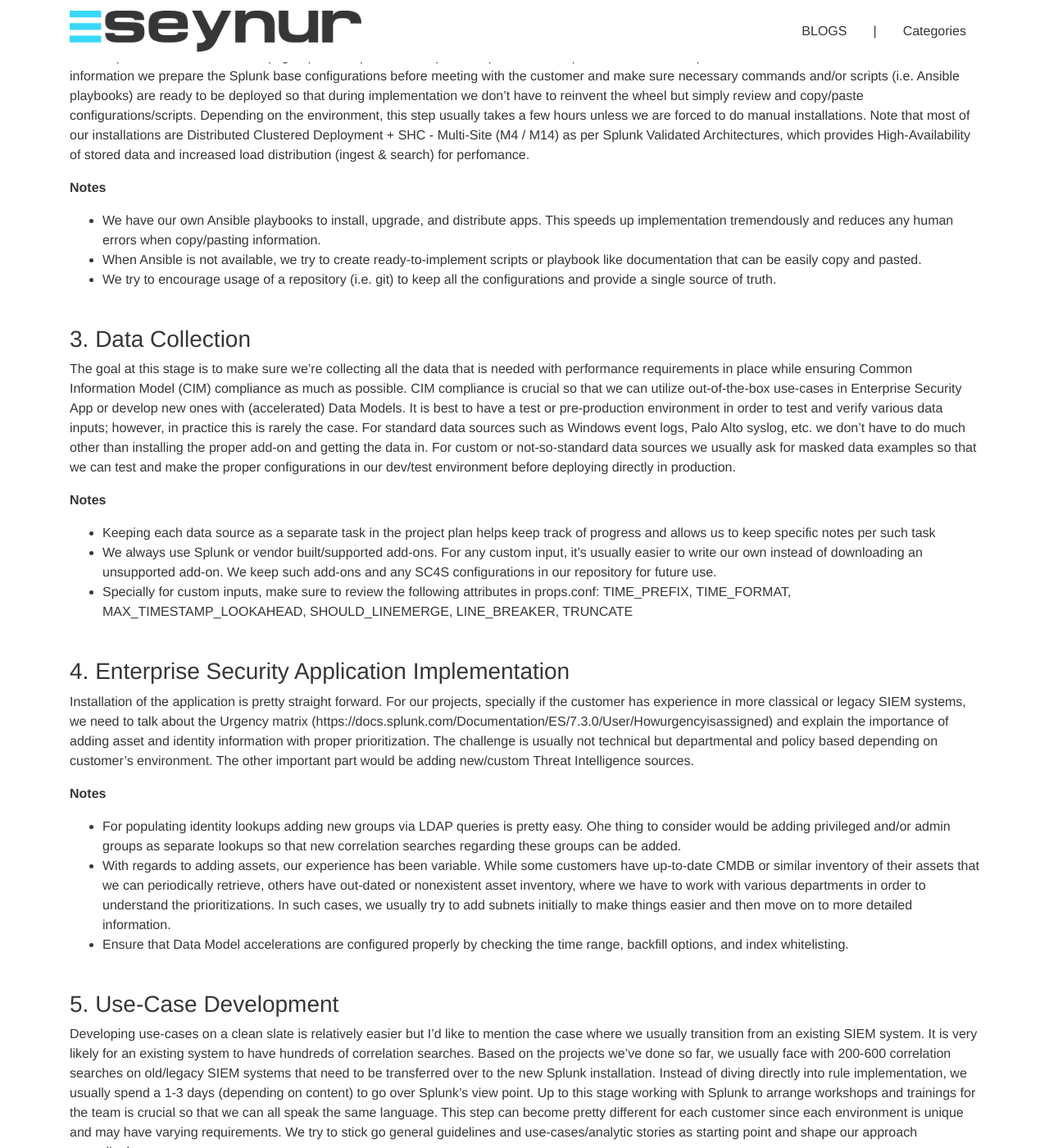
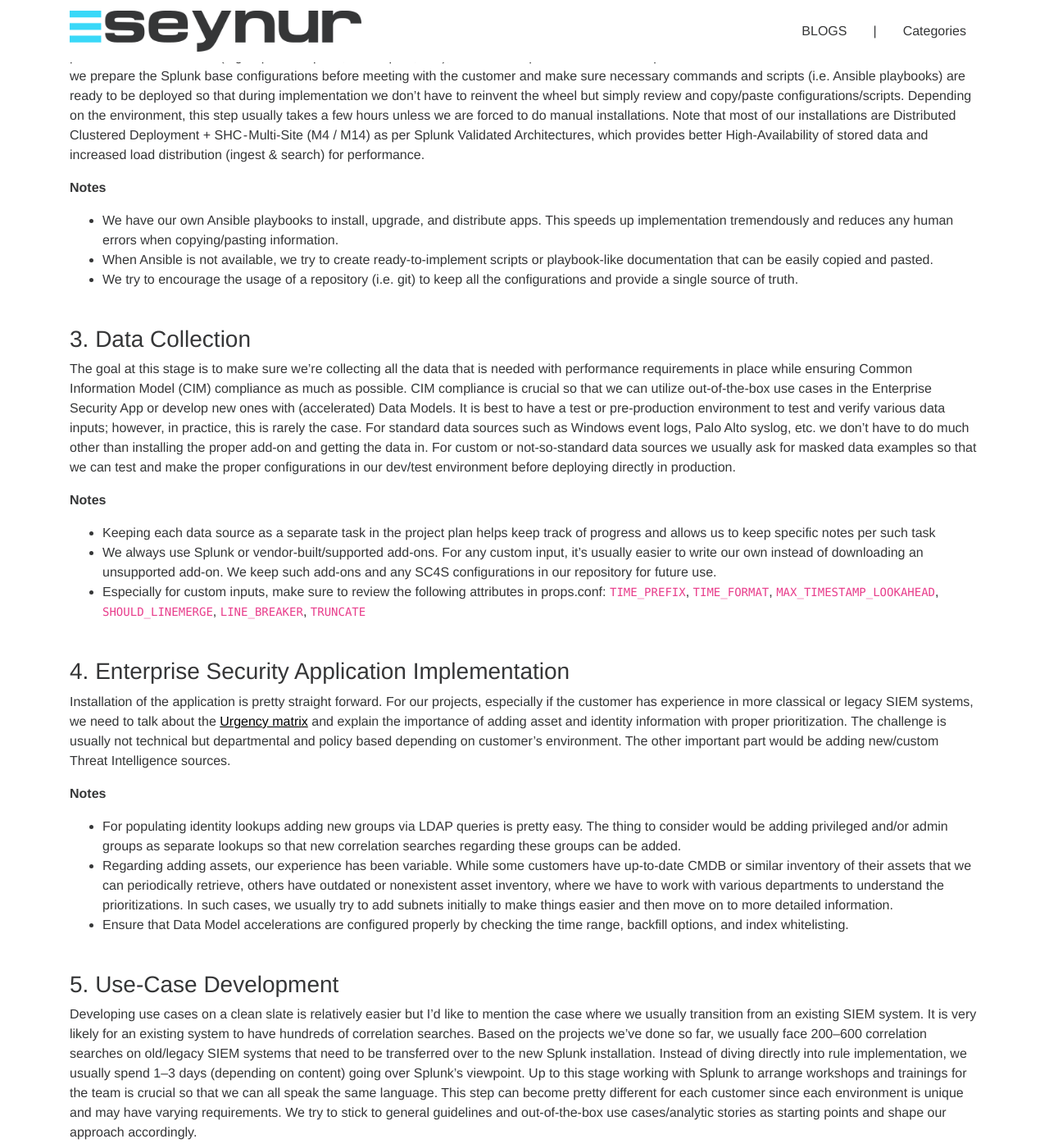
Before and after one commit to seynur/blog, a Jekyll site: the page built from _posts/2024-02-16-navigating-splunk-implementation.md, in a window 1280 px wide and 1400 px high, scrolled down 1723 px. Shown: the whole window at 82% size. Built offline with Jekyll 4.4.1, drawn with Linux system fonts in a browser that asks for light colours; nearby versions of some CDN libraries; some of the changed text lies outside the part shown.

Commit message:
typo and grammar corrections

```diff
--- a/_posts/2024-02-16-navigating-splunk-implementation.md
+++ b/_posts/2024-02-16-navigating-splunk-implementation.md
@@ -12,62 +12,62 @@
 
 # Navigating Splunk Implementation (with Enterprise Security): A Practical Approach
 
-In this post, I'd like to go over a Splunk project implementation (on premises) with regards to security. This is based on our experiences as consultants, where we've helped numerous organizations overcome common challenges and unlock the power of Splunk for enhanced security insights and streamlined operations. As security professionals ourselves, we understand the critical need for robust security posture, and Splunk plays a vital role in achieving that. In our work, our goal is to provide a reliable, scalable and maintainable solution by understanding project requirements and following Splunk best practices.  However, like any project, it comes with its own set of challenges. In this blog, we'll explore the journey of implementing a Splunk project, from planning to overcoming hurdles and achieving success.  I hope this high-level overview empowers other practitioners (e.g. security teams, architects, consultants, etc.) to navigate Splunk implementations successfully.
+In this post, I'd like to go over a Splunk project implementation (on-premises) concerning security. This is based on our experiences as consultants, where we've helped numerous organizations overcome common challenges and unlock the power of Splunk for enhanced security insights and streamlined operations. As security professionals ourselves, we understand the critical need for a robust security posture, and Splunk plays a vital role in achieving that. In our work, our goal is to provide a reliable, scalable, and maintainable solution by understanding project requirements and following Splunk's best practices. However, like any project, it comes with its own set of challenges. In this blog, we'll explore the journey of implementing a Splunk project, from planning to overcoming hurdles and achieving success. I hope this high-level overview empowers other practitioners (e.g. security teams, architects, consultants, etc.) to navigate Splunk implementations successfully.
 
 ## Assumption
-Before diving into the intricacies of the project, it's important to establish a few assumptions.  Assuming there are no significant business or contractual issues, we can focus our attention on the key aspects of the implementation process.  Note that Splunk has significant resources and documentation available online (see References below) and I’m trying to summarize our interpretation based on our years of experience implementing Splunk projects on premises.
+Before diving into the intricacies of the project, it's important to establish a few assumptions. Assuming there are no significant business or contractual issues, we can focus our attention on the key aspects of the implementation process. Note that Splunk has significant resources and documentation available online (see References below) and I'm trying to summarize our interpretation based on our years of experience implementing Splunk projects on-premises.
 
 ## Project Plan
-Each project is unique but there are some standards we utilize in order to provide better estimates on project time lines.  At the very least, we need to know the general objectives, sizing (e.g. GB/day), number of data sources, and number or use-cases.  The more detail we have, the better the project plan and estimates are.  Typically a successful implementation can take anywhere from a few months to a year depending on how we schedule our mutual times with the customers.  I’d like to provide the steps of the project plan template that we use with our customers.
+Each project is unique but there are some standards we utilize to provide better estimates of project timelines. At the very least, we need to know the general objectives, sizing (e.g. GB/day), number of data sources, and number of use cases. The more detail we have, the better the project plan and estimates are. Typically a successful implementation can take anywhere from a few months to a year depending on how we schedule our mutual times with the customers. I'd like to provide the steps of the project plan template that we use with our customers.
 
 ![screenshot](/assets/img/blog/2024-02-16-splunkproject.webp)
 **Note**: While the plan outlines a general sequence, it doesn't have to follow a strictly linear approach. We've found this method efficient in minimizing dependencies on other teams, which can help streamline the process. However, it's important to acknowledge that this approach can also limit flexibility in later stages. Some phases, like data collection, application implementation, and use-case development, can be iteratively refined throughout the project.
 
 ### 1. Architecture and Planning Workshop
-Like any project, a project kicks off with engaging workshops to align stakeholders and define project goals, scope, and timelines.  Most of the time, we have already determined the high-level requirements and desired architecture for Splunk implementation during POC and pre-sales.  In this phase, we dive deeper by referencing Splunk Validated Architectures, infrastructure resources, specifics on data inputs and use-cases.
+Like any project, a project kicks off with engaging workshops to align stakeholders and define project goals, scope, and timelines. Most of the time, we have already determined the high-level requirements and desired architecture for Splunk implementation during POC and pre-sales. In this phase, we dive deeper by referencing Splunk Validated Architectures, infrastructure resources, specifics on data inputs, and use cases.
 
 **Notes**
-- Data questionnaire that details data sources, expected metadata (i.e. index and sourcetypes) and desired retention policies (per index if possible).
-- High-level use-cases or existing list of correlation searches that need to be covered
-- Review of hardware specifications (e.g. existing vs. desired)  along with alignment with various departments when necessary (e.g security, infrastructure, storage teams)
+- Data questionnaire that details data sources, expected metadata (i.e. index and sourcetypes), and desired retention policies (per index if possible).
+- High-level use cases or existing list of correlation searches that need to be covered
+- Review of hardware specifications (e.g. existing vs. desired) along with alignment with various departments when necessary (e.g security, infrastructure, storage teams)
 
 ### 2. Splunk Implementation
-I have to admit that this is probably the easiest of all the steps in any project.  We almost always gather server information (e.g. IP and/or hostname) and desired ports for communications (e.g. replication ports, data inputs, etc.) and other requirements such as replication and data retention.  Based on this information we prepare the Splunk base configurations before meeting with the customer and make sure necessary commands and/or scripts (i.e. Ansible playbooks) are ready to be deployed so that during implementation we don’t have to reinvent the wheel but simply review and copy/paste configurations/scripts.  Depending on the environment, this step usually takes a few hours unless we are forced to do manual installations.  Note that most of our installations are Distributed Clustered Deployment + SHC - Multi-Site (M4 / M14) as per Splunk Validated Architectures, which provides High-Availability of stored data and increased load distribution (ingest & search) for perfomance.
+I have to admit that this is probably the easiest of all the steps in any project. We almost always gather server information (e.g. IP and/or hostname), desired ports for communications (e.g. replication ports, data inputs, etc.), and other requirements such as replication and data retention. Based on this information we prepare the Splunk base configurations before meeting with the customer and make sure necessary commands and scripts (i.e. Ansible playbooks) are ready to be deployed so that during implementation we don't have to reinvent the wheel but simply review and copy/paste configurations/scripts. Depending on the environment, this step usually takes a few hours unless we are forced to do manual installations. Note that most of our installations are Distributed Clustered Deployment + SHC - Multi-Site (M4 / M14) as per Splunk Validated Architectures, which provides better High-Availability of stored data and increased load distribution (ingest & search) for performance.
 
 **Notes**
-- We have our own Ansible playbooks to install, upgrade, and distribute apps.  This speeds up implementation tremendously and reduces any human errors when copy/pasting information.
-- When Ansible is not available, we try to create ready-to-implement scripts or playbook like documentation that can be easily copy and pasted.
-- We try to encourage usage of a repository (i.e. git) to keep all the configurations and provide a single source of truth.
+- We have our own Ansible playbooks to install, upgrade, and distribute apps. This speeds up implementation tremendously and reduces any human errors when copying/pasting information.
+- When Ansible is not available, we try to create ready-to-implement scripts or playbook-like documentation that can be easily copied and pasted.
+- We try to encourage the usage of a repository (i.e. git) to keep all the configurations and provide a single source of truth.
 
 ### 3. Data Collection
-The goal at this stage is to make sure we’re collecting all the data that is needed with performance requirements in place while ensuring Common Information Model (CIM) compliance as much as possible.  CIM compliance is crucial so that we can utilize out-of-the-box use-cases in Enterprise Security App or develop new ones with (accelerated) Data Models.  It is best to have a test or pre-production environment in order to test and verify various data inputs; however, in practice this is rarely the case.  For standard data sources such as Windows event logs, Palo Alto syslog, etc. we don’t have to do much other than installing the proper add-on and getting the data in.  For custom or not-so-standard data sources we usually ask for masked data examples so that we can test and make the proper configurations in our dev/test environment before deploying directly in production.
+The goal at this stage is to make sure we're collecting all the data that is needed with performance requirements in place while ensuring Common Information Model (CIM) compliance as much as possible. CIM compliance is crucial so that we can utilize out-of-the-box use cases in the Enterprise Security App or develop new ones with (accelerated) Data Models. It is best to have a test or pre-production environment to test and verify various data inputs; however, in practice, this is rarely the case. For standard data sources such as Windows event logs, Palo Alto syslog, etc. we don't have to do much other than installing the proper add-on and getting the data in. For custom or not-so-standard data sources we usually ask for masked data examples so that we can test and make the proper configurations in our dev/test environment before deploying directly in production.
 
 **Notes**
 - Keeping each data source as a separate task in the project plan helps keep track of progress and allows us to keep specific notes per such task
-- We always use Splunk or vendor built/supported add-ons.  For any custom input, it’s usually easier to write our own instead of downloading an unsupported add-on.  We keep such add-ons and any SC4S configurations in our repository for future use.
-- Specially for custom inputs, make sure to review the following attributes in props.conf: TIME_PREFIX, TIME_FORMAT, MAX_TIMESTAMP_LOOKAHEAD, SHOULD_LINEMERGE, LINE_BREAKER, TRUNCATE
+- We always use Splunk or vendor-built/supported add-ons. For any custom input, it's usually easier to write our own instead of downloading an unsupported add-on. We keep such add-ons and any SC4S configurations in our repository for future use.
+- Especially for custom inputs, make sure to review the following attributes in props.conf: `TIME_PREFIX`, `TIME_FORMAT`, `MAX_TIMESTAMP_LOOKAHEAD`, `SHOULD_LINEMERGE`, `LINE_BREAKER`, `TRUNCATE`
 
 ### 4. Enterprise Security Application Implementation
-Installation of the application is pretty straight forward.  For our projects, specially if the customer has experience in more classical or legacy SIEM systems, we need to talk about the Urgency matrix (https://docs.splunk.com/Documentation/ES/7.3.0/User/Howurgencyisassigned) and explain the importance of adding asset and identity information with proper prioritization.  The challenge is usually not technical but departmental and policy based depending on customer’s environment.  The other important part would be adding new/custom Threat Intelligence sources.
+Installation of the application is pretty straight forward.  For our projects, especially if the customer has experience in more classical or legacy SIEM systems, we need to talk about the [Urgency matrix](https://docs.splunk.com/Documentation/ES/7.3.0/User/Howurgencyisassigned) and explain the importance of adding asset and identity information with proper prioritization.  The challenge is usually not technical but departmental and policy based depending on customer’s environment.  The other important part would be adding new/custom Threat Intelligence sources.
 
 **Notes**
-- For populating identity lookups adding new groups via LDAP queries is pretty easy.  Ohe thing to consider would be adding privileged and/or admin groups as separate lookups so that new correlation searches regarding these groups can be added.
-- With regards to adding assets, our experience has been variable.  While some customers have up-to-date CMDB or similar inventory of their assets that we can periodically retrieve, others have out-dated or nonexistent asset inventory, where we have to work with various departments in order to understand the prioritizations.  In such cases, we usually try to add subnets initially to make things easier and then move on to more detailed information.
+- For populating identity lookups adding new groups via LDAP queries is pretty easy. The thing to consider would be adding privileged and/or admin groups as separate lookups so that new correlation searches regarding these groups can be added.
+- Regarding adding assets, our experience has been variable. While some customers have up-to-date CMDB or similar inventory of their assets that we can periodically retrieve, others have outdated or nonexistent asset inventory, where we have to work with various departments to understand the prioritizations. In such cases, we usually try to add subnets initially to make things easier and then move on to more detailed information.
 - Ensure that Data Model accelerations are configured properly by checking the time range, backfill options, and index whitelisting.
 
 ### 5. Use-Case Development
-Developing use-cases on a clean slate is relatively easier but I’d like to mention the case where we usually transition from an existing SIEM system.  It is very likely for an existing system to have hundreds of correlation searches.  Based on the projects we’ve done so far, we usually face with 200-600 correlation searches on old/legacy SIEM systems that need to be transferred over to the new Splunk installation.  Instead of diving directly into rule implementation, we usually spend a 1-3 days (depending on content) to go over Splunk’s view point.  Up to this stage working with Splunk to arrange workshops and trainings for the team is crucial so that we can all speak the same language.  This step can become pretty different for each customer since each environment is unique and may have varying requirements.  We try to stick go general guidelines and use-cases/analytic stories as starting point and shape our approach accordingly.
+Developing use cases on a clean slate is relatively easier but I'd like to mention the case where we usually transition from an existing SIEM system. It is very likely for an existing system to have hundreds of correlation searches. Based on the projects we've done so far, we usually face 200–600 correlation searches on old/legacy SIEM systems that need to be transferred over to the new Splunk installation. Instead of diving directly into rule implementation, we usually spend 1–3 days (depending on content) going over Splunk's viewpoint. Up to this stage working with Splunk to arrange workshops and trainings for the team is crucial so that we can all speak the same language. This step can become pretty different for each customer since each environment is unique and may have varying requirements. We try to stick to general guidelines and out-of-the-box use cases/analytic stories as starting points and shape our approach accordingly.
 
 **Notes**
 - Review [Security Essentials App](https://splunkbase.splunk.com/app/3435) as well as [Content Library](https://docs.splunk.com/Documentation/ESSOC/4.23.0/user/HowtoUsetheContentPack#Content) – the information can also be found online [Splunk Security Content](https://research.splunk.com/)
 - Begin with a certain number of popular use-cases/stories.  For example, starting with Access, Network, and Endpoint seem to have the most initial coverage (e.g. Access - Brute Force Access Behavior Detected - Rule is a good fit that usually addresses several legacy correlation searches written separately for each data source)
-- Track use-case coverage.  We’ve done this with Security Essentials App [bookmark feature](https://docs.splunk.com/Documentation/SSE/3.7.1/User/ManageBookmarks) where team members can chime in as needed and using excel or google sheets.  The best approach is to find a way to work efficiently with the other team members and this turns out to be a very subjective topic.
+- Track use-case coverage.  We’ve done this with Security Essentials App [bookmark feature](https://docs.splunk.com/Documentation/SSE/3.7.1/User/ManageBookmarks) where team members can chime in as needed and use excel or Google Sheets. The best approach is to find a way to work efficiently with the other team members and this turns out to be a very subjective topic.
 - Implement any missing use-cases by writing new correlation searches.
 - Introduce the concept of Risk Based Alerting
 - Integrate with SOAR (if available) or introduce ES App incident workflow so that operation teams can start utilizing Splunk right away.
 
 ### 6. Project Closing
-At this stage, the goal is to verify implementation of previous steps by testing, documentation and knowledge transfer in order to ensure a smooth transition to operational use.  I personally find environment specific documentation aspect to be very important.  It is always best to finish testing and documentation during implementation but in practice (e.g. due to time limitations) we may end up reviewing and doing these tasks at the very end.
+At this stage, the goal is to verify the implementation of previous steps by testing, documentation, and knowledge transfer to ensure a smooth transition to operational use. I find the specific documentation aspect to be very important. It is always best to finish testing and documentation during implementation. Still, in practice (e.g. due to time limitations) we may end up reviewing and doing these tasks at the very end.
 
 **Notes**
 - We recommend having at least 2 Splunk Enterprise Certified Administrators
```
Also changed, not shown: other parts of _posts/2024-02-16-navigating-splunk-implementation.md (+1 -1 lines).
